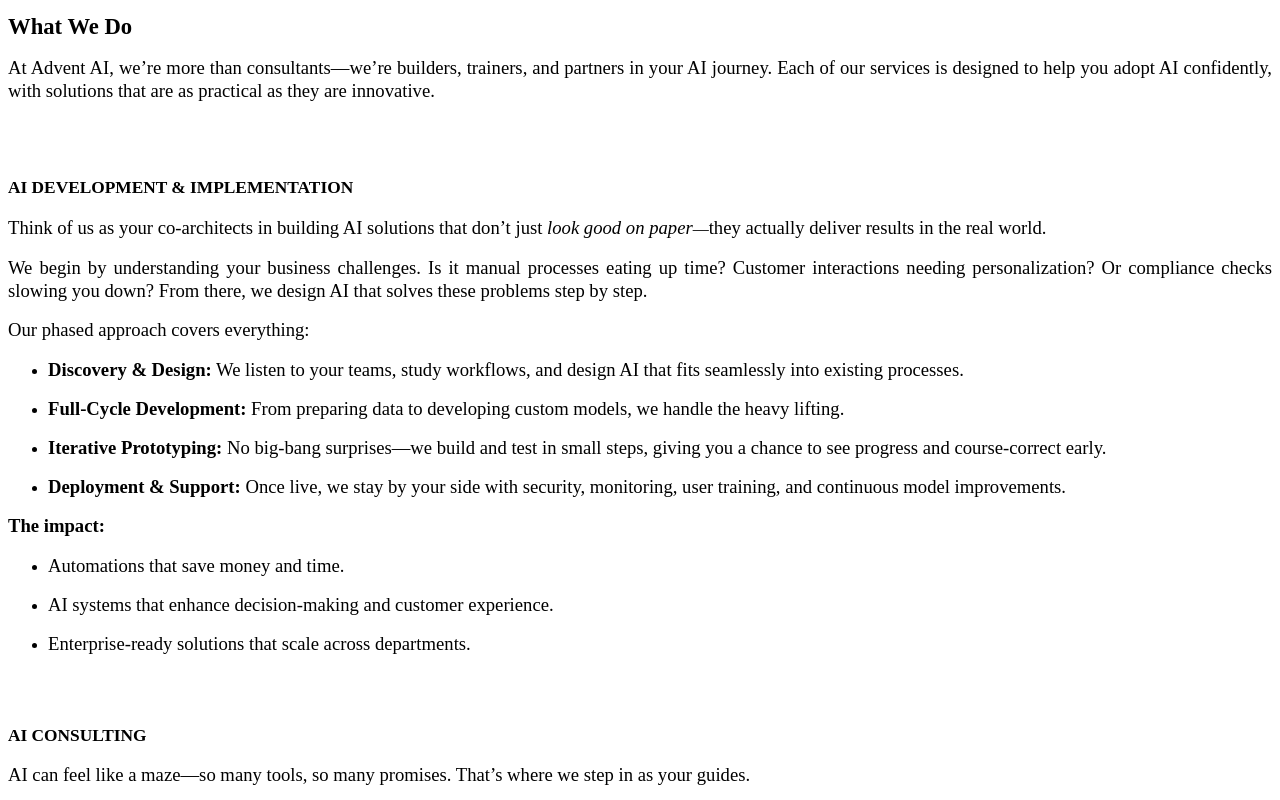
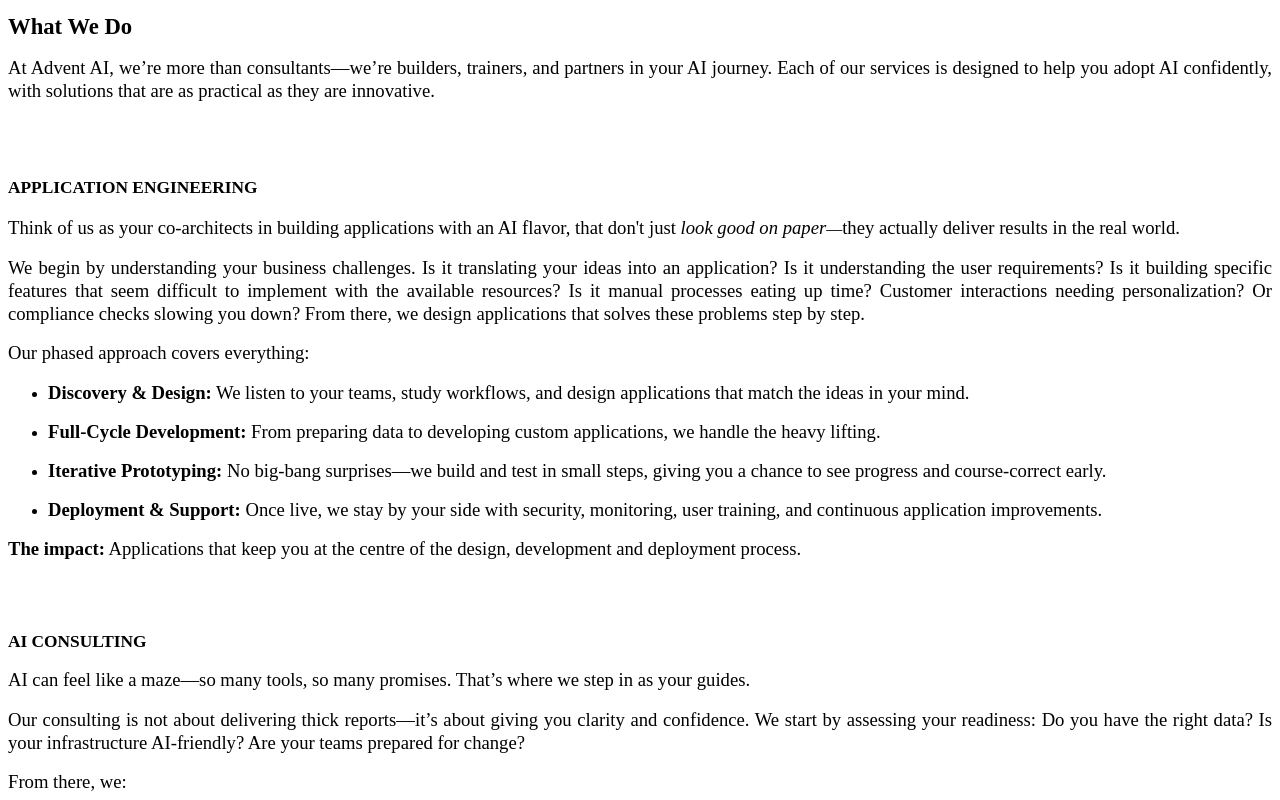
Before and after one commit to pavithrareddykc/adventaiservices, a plain HTML site: page what we do - content.html in a window 1280 px wide. Shown: the top 800 px of the page. Drawn offline with Linux system fonts and the light colour scheme.

Commit message:
Update website content: modify about, index, and what-we-do pages

```diff
--- a/what we do - content.html
+++ b/what we do - content.html
@@ -33,20 +33,17 @@
 
 </p>
 <h3 class="western" align="justify" style="font-variant: normal; font-style: normal; line-height: 138%; margin-top: 0.19in; margin-bottom: 0.06in; text-decoration: none">
-<font color="#000000"><font face="Times New Roman, serif"><font size="3" style="font-size: 13pt"><b><span style="background: transparent">AI
-DEVELOPMENT &amp; IMPLEMENTATION</span></b></font></font></font></h3>
+<font color="#000000"><font face="Times New Roman, serif"><font size="3" style="font-size: 13pt"><b><span style="background: transparent">APPLICATION
+ENGINEERING</span></b></font></font></font></h3>
 <p align="justify" style="line-height: 138%; margin-top: 0.17in; margin-bottom: 0.17in">
 <span style="font-variant: normal"><font color="#000000"><span style="text-decoration: none"><font face="Times New Roman, serif"><font size="4" style="font-size: 14pt"><span style="font-style: normal"><span style="font-weight: normal"><span style="background: transparent">Think
-of us as your co-architects in building AI solutions that don’t
+of us as your co-architects in building </span></span></span></font></font></span></font></span><span style="font-variant: normal"><font color="#000000"><span style="text-decoration: none"><font face="Times New Roman, serif"><font size="4" style="font-size: 14pt"><span style="font-style: normal"><span style="font-weight: normal"><span style="background: transparent">applications with an AI flavor,</span></span></span></font></font></span></font></span><span style="font-variant: normal"><font color="#000000"><span style="text-decoration: none"><font face="Times New Roman, serif"><font size="4" style="font-size: 14pt"><span style="font-style: normal"><span style="font-weight: normal"><span style="background: transparent"> that don't
 just </span></span></span></font></font></span></font></span><span style="font-variant: normal"><font color="#000000"><span style="text-decoration: none"><font face="Times New Roman, serif"><font size="4" style="font-size: 14pt"><i><span style="font-weight: normal"><span style="background: transparent">look
 good on paper</span></span></i></font></font></span></font></span><span style="font-variant: normal"><font color="#000000"><span style="text-decoration: none"><span style="background: transparent">—</span></span></font></span><span style="font-variant: normal"><font color="#000000"><span style="text-decoration: none"><font face="Times New Roman, serif"><font size="4" style="font-size: 14pt"><span style="font-style: normal"><span style="font-weight: normal"><span style="background: transparent">they
 actually deliver results in the real world.</span></span></span></font></font></span></font></span></p>
 <p align="justify" style="font-variant: normal; font-style: normal; font-weight: normal; line-height: 138%; margin-top: 0.17in; margin-bottom: 0.17in; text-decoration: none">
 <font color="#000000"><font face="Times New Roman, serif"><font size="4" style="font-size: 14pt"><span style="background: transparent">We
-begin by understanding your business challenges. Is it manual
-processes eating up time? Customer interactions needing
-personalization? Or compliance checks slowing you down? From there,
-we design AI that solves these problems step by step.</span></font></font></font></p>
+begin by understanding your business challenges. </span></font></font></font><font color="#000000"><font face="Times New Roman, serif"><font size="4" style="font-size: 14pt"><span style="background: transparent">Is it translating your ideas into an application? Is it understanding the user requirements? Is it building specific features that seem difficult to implement with the available resources? </span></font></font></font><font color="#000000"><font face="Times New Roman, serif"><font size="4" style="font-size: 14pt"><span style="background: transparent">Is it manual processes eating up time? Customer interactions needing personalization? Or compliance checks slowing you down? From there, we design </span></font></font></font><font color="#000000"><font face="Times New Roman, serif"><font size="4" style="font-size: 14pt"><span style="background: transparent">applications</span></font></font></font><font color="#000000"><font face="Times New Roman, serif"><font size="4" style="font-size: 14pt"><span style="background: transparent"> that solves these problems step by step.</span></font></font></font></p>
 <p align="justify" style="font-variant: normal; font-style: normal; font-weight: normal; line-height: 138%; margin-top: 0.17in; margin-bottom: 0.17in; text-decoration: none">
 <font color="#000000"><font face="Times New Roman, serif"><font size="4" style="font-size: 14pt"><span style="background: transparent">Our
 phased approach covers everything:</span></font></font></font></p>
@@ -54,12 +51,11 @@
 	<li><p style="font-variant: normal; font-style: normal; font-weight: normal; line-height: 138%; margin-top: 0.17in; margin-bottom: 0in; border: none; padding: 0in; background: transparent; text-decoration: none">
 	<font color="#000000"><font face="Times New Roman, serif"><font size="4" style="font-size: 14pt"><b><span style="background: transparent">Discovery
 	&amp; Design:</span></b><span style="background: transparent"> We
-	listen to your teams, study workflows, and design AI that fits
-	seamlessly into existing processes.</span></font></font></font></p></li>
+	listen to your teams, study workflows, and design </span></font></font></font><font color="#000000"><font face="Times New Roman, serif"><font size="4" style="font-size: 14pt"><span style="background: transparent">applications</span></font></font></font><font color="#000000"><font face="Times New Roman, serif"><font size="4" style="font-size: 14pt"><span style="background: transparent"> that </span></font></font></font><font color="#000000"><font face="Times New Roman, serif"><font size="4" style="font-size: 14pt"><span style="background: transparent">match the ideas in your mind</span></font></font></font><font color="#000000"><font face="Times New Roman, serif"><font size="4" style="font-size: 14pt"><span style="background: transparent">.</span></font></font></font></p></li>
 	<li><p style="font-variant: normal; font-style: normal; font-weight: normal; line-height: 138%; margin-bottom: 0in; border: none; padding: 0in; background: transparent; text-decoration: none">
 	<font color="#000000"><font face="Times New Roman, serif"><font size="4" style="font-size: 14pt"><b><span style="background: transparent">Full-Cycle
 	Development:</span></b><span style="background: transparent"> From
-	preparing data to developing custom models, we handle the heavy
+	preparing data to developing custom </span></font></font></font><font color="#000000"><font face="Times New Roman, serif"><font size="4" style="font-size: 14pt"><span style="background: transparent">applications</span></font></font></font><font color="#000000"><font face="Times New Roman, serif"><font size="4" style="font-size: 14pt"><span style="background: transparent">, we handle the heavy
 	lifting.</span></font></font></font></p></li>
 	<li><p style="font-variant: normal; font-style: normal; font-weight: normal; line-height: 138%; margin-bottom: 0in; border: none; padding: 0in; background: transparent; text-decoration: none">
 	<font color="#000000"><font face="Times New Roman, serif"><font size="4" style="font-size: 14pt"><b><span style="background: transparent">Iterative
@@ -70,22 +66,11 @@
 	<font color="#000000"><font face="Times New Roman, serif"><font size="4" style="font-size: 14pt"><b><span style="background: transparent">Deployment
 	&amp; Support:</span></b><span style="background: transparent"> Once
 	live, we stay by your side with security, monitoring, user training,
-	and continuous model improvements.</span></font></font></font></p></li>
+	and continuous application improvements.</span></font></font></font></p></li>
 </ul>
 <p align="justify" style="font-variant: normal; font-style: normal; line-height: 138%; margin-top: 0.17in; margin-bottom: 0.17in; text-decoration: none">
 <font color="#000000"><font face="Times New Roman, serif"><font size="4" style="font-size: 14pt"><b><span style="background: transparent">The
-impact:</span></b></font></font></font></p>
-<ul>
-	<li><p style="font-variant: normal; font-style: normal; font-weight: normal; line-height: 138%; margin-top: 0.17in; margin-bottom: 0in; border: none; padding: 0in; background: transparent; text-decoration: none">
-	<font color="#000000"><font face="Times New Roman, serif"><font size="4" style="font-size: 14pt"><span style="background: transparent">Automations
-	that save money and time.</span></font></font></font></p></li>
-	<li><p style="font-variant: normal; font-style: normal; font-weight: normal; line-height: 138%; margin-bottom: 0in; border: none; padding: 0in; background: transparent; text-decoration: none">
-	<font color="#000000"><font face="Times New Roman, serif"><font size="4" style="font-size: 14pt"><span style="background: transparent">AI
-	systems that enhance decision-making and customer experience.</span></font></font></font></p></li>
-	<li><p style="font-variant: normal; font-style: normal; font-weight: normal; line-height: 138%; margin-bottom: 0.17in; border: none; padding: 0in; background: transparent; text-decoration: none">
-	<font color="#000000"><font face="Times New Roman, serif"><font size="4" style="font-size: 14pt"><span style="background: transparent">Enterprise-ready
-	solutions that scale across departments.</span></font></font></font></p></li>
-</ul>
+impact:</span></b></font></font></font><font color="#000000"><font face="Times New Roman, serif"><font size="4" style="font-size: 14pt"><span style="background: transparent"> Applications that keep you at the centre of the design, development and deployment process. </span></font></font></font></p>
 <p><br/>
 <br/>
 
```
Also changed, not shown: about.html (+3 -3 lines), index.html (+3 -3 lines), 1 other file.
